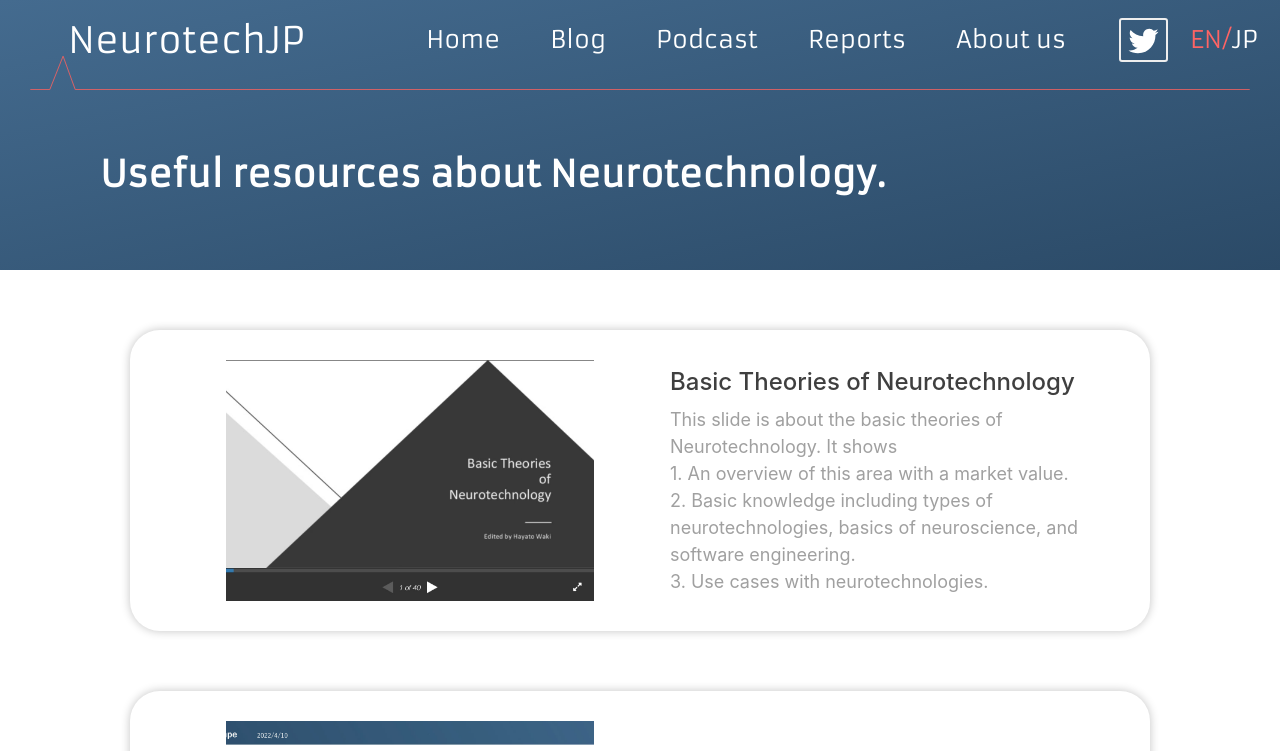
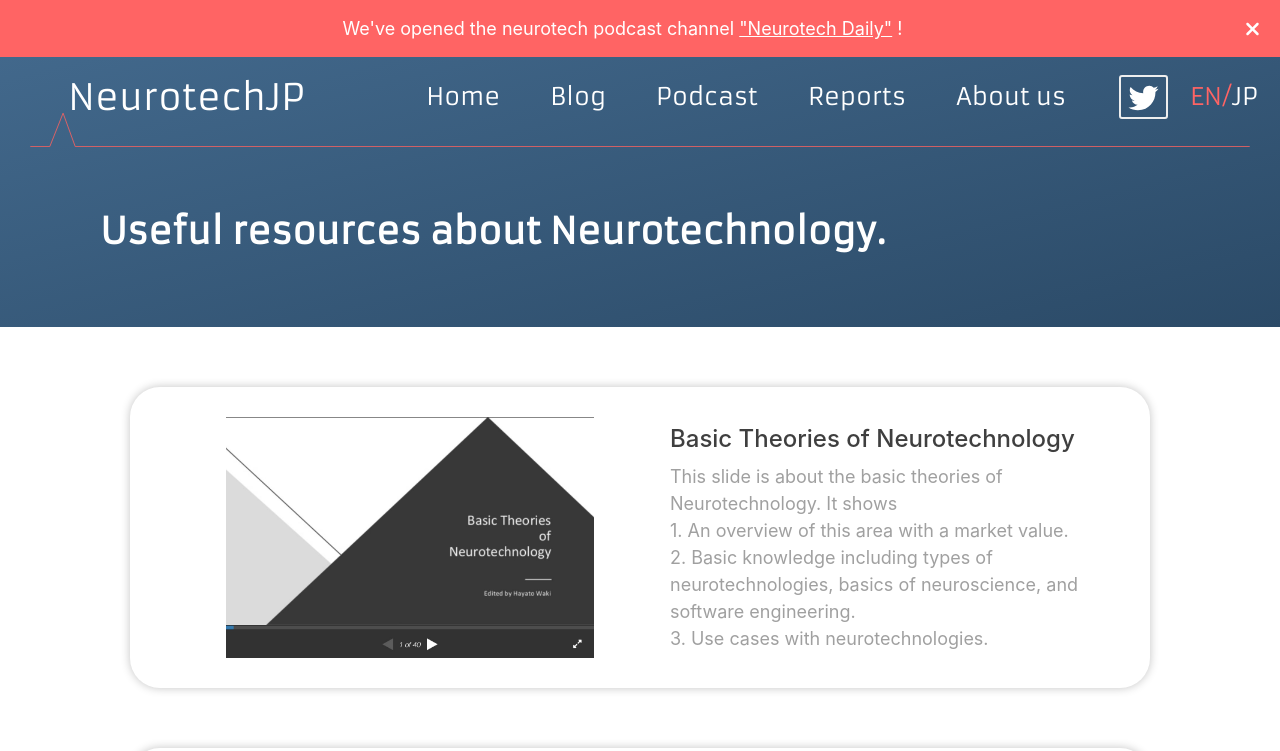
Before and after one commit to wakkihaya/neurotechjp, a Next.js app: page /slides in a window 1280 px wide. Shown: the top 751 px of the page. Built offline with nearby package versions, Linux system fonts and the light colour scheme.

Commit message:
update: banner

```diff
--- a/src/components/Header/Header.tsx
+++ b/src/components/Header/Header.tsx
@@ -138,27 +138,33 @@ const HamburgerMenu: React.FC<HeaderDeviceProps> = ({ lang, device }) => {
   );
 };
 
-//2022/3/17: Discord Banner
+//2022/8/28: Neurotech Daily Banner
 const RenderBanner: React.FC<HeaderProps> = props => {
   const { lang } = props;
   if (lang === "JP") {
     return (
       <Banner>
         <p>
-          Neurotech Discordコミュニティは
-          <a
-            target="_blank"
-            rel="noreferrer"
-            href="https://discord.gg/ERh2pzQ6AW"
-          >
-            こちら
-          </a>
-          から！
+          ニューロテックPodcast{" "}
+          <a target="_blank" rel="noreferrer" href="https://neurotechdaily.com">
+            "Neurotech Daily"
+          </a>{" "}
+          開設！
         </p>
       </Banner>
     );
   } else {
-    return <></>;
+    return (
+      <Banner>
+        <p>
+          We've opened the neurotech podcast channel{" "}
+          <a target="_blank" rel="noreferrer" href="https://neurotechdaily.com">
+            "Neurotech Daily"
+          </a>{" "}
+          !
+        </p>
+      </Banner>
+    );
   }
 };
 
```
